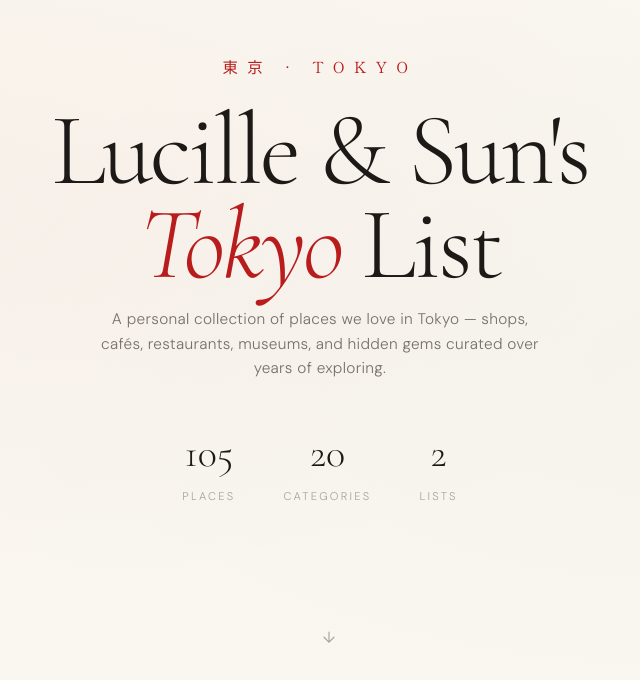
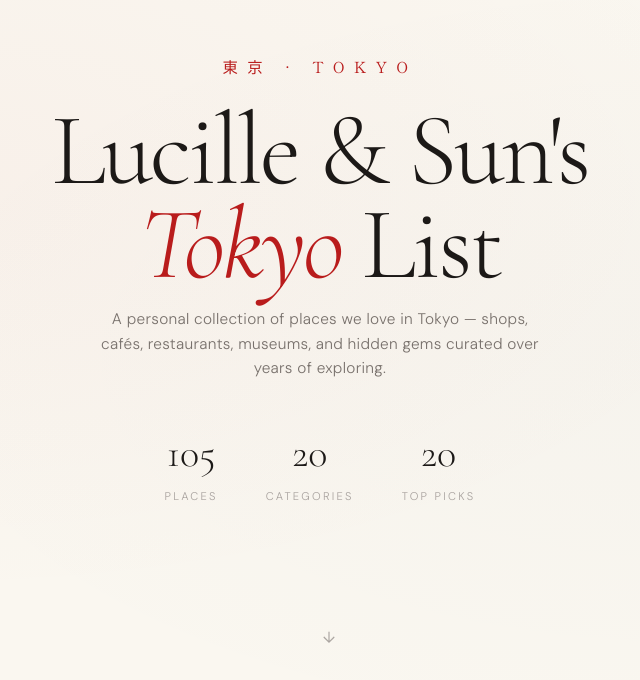
Before and after one commit to lucilleliull/lucille-japan-places, a plain HTML site: page index.html in a window 1280 px wide. Shown: the part 120-800 px from the top of the page, without its empty margins (320-960 px from the left). Drawn offline with nearby package versions, Linux system fonts and the light colour scheme.

Commit message:
hero: change Lists→20 Top Picks

```diff
--- a/index.html
+++ b/index.html
@@ -155,7 +155,7 @@ body{font-family:var(--font-body);background:var(--washi);color:var(--sumi);line
     <div class="hero-stats">
       <div class="hero-stat"><div class="hero-stat-num" id="stat-places">105</div><div class="hero-stat-label">Places</div></div>
       <div class="hero-stat"><div class="hero-stat-num" id="stat-cats">0</div><div class="hero-stat-label">Categories</div></div>
-      <div class="hero-stat"><div class="hero-stat-num" id="stat-lists">2</div><div class="hero-stat-label">Lists</div></div>
+      <div class="hero-stat"><div class="hero-stat-num" id="stat-lists">20</div><div class="hero-stat-label">Top Picks</div></div>
     </div>
   </div>
   <div class="scroll-hint">
```
